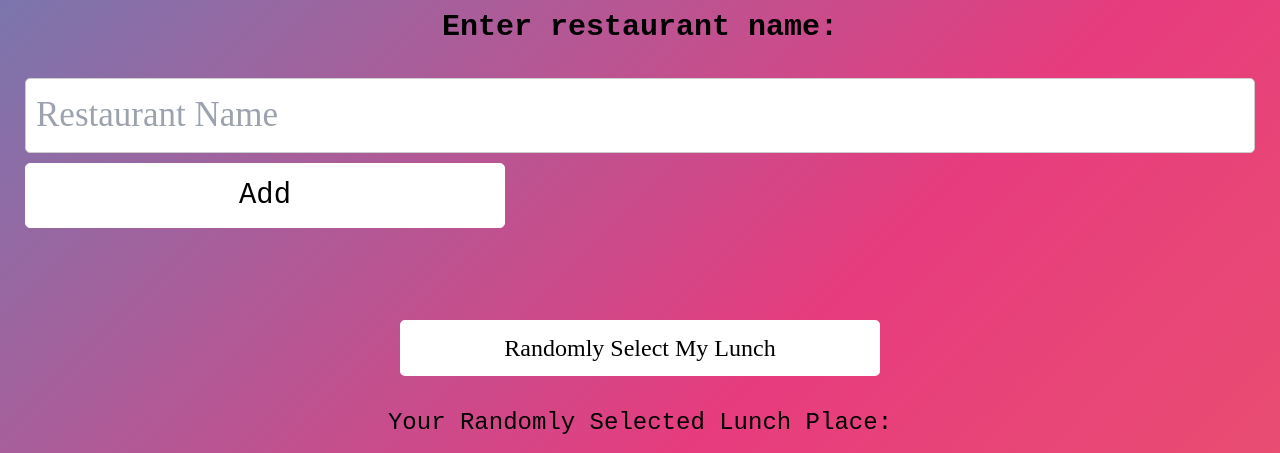
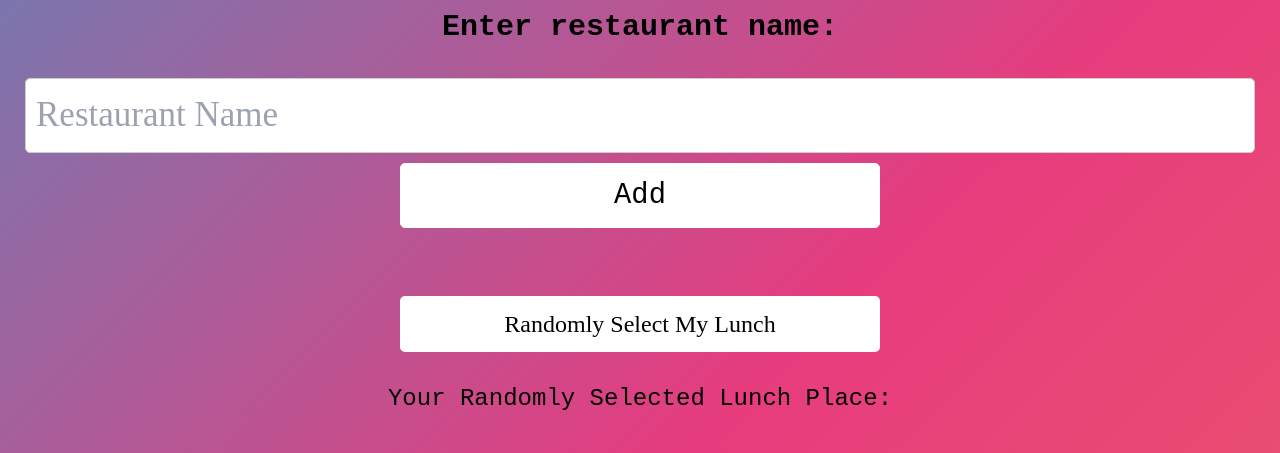
Before and after one commit to Siennaxstarr/LunchRoulette, a plain HTML site: page landing.html in a window 1280 px wide. Shown: the part 347-800 px from the top of the page. Drawn offline with nearby package versions, Linux system fonts and the light colour scheme.

Commit message:
Added tailwind to landing button and add button to align center with mx-auto

```diff
--- a/landing.html
+++ b/landing.html
@@ -23,13 +23,13 @@
         <form id="user-selection-form" class="mt-4">
             <label for="restaurant-name" class="text-xl">Enter restaurant name:</label>
             <input type="text" id="restaurant-name" name="restaurant-name" class="w-full px-4 py-2 border rounded-lg" placeholder="Restaurant Name">
-            <button type="button" id="add-restaurant" class="btn">Add</button>
+            <button type="button" id="add-restaurant" class="btn mx-auto">Add</button>
         </form>
         <ul id="restaurant-list" class="list-none"></ul>
         </ul>
         <ul id="selected-restaurants" class="mt-4">
         </ul>
-        <button id="select-lunch" class="btn mt-4">Randomly Select My Lunch</button>
+        <button id="select-lunch" class="btn mx-auto">Randomly Select My Lunch</button>
     </section>
     <div id="restaurantSearch">
         <ul id="restaurantSearchList" class="list-none"></ul>
```
Also changed, not shown: index.html (+1 -1 lines).
